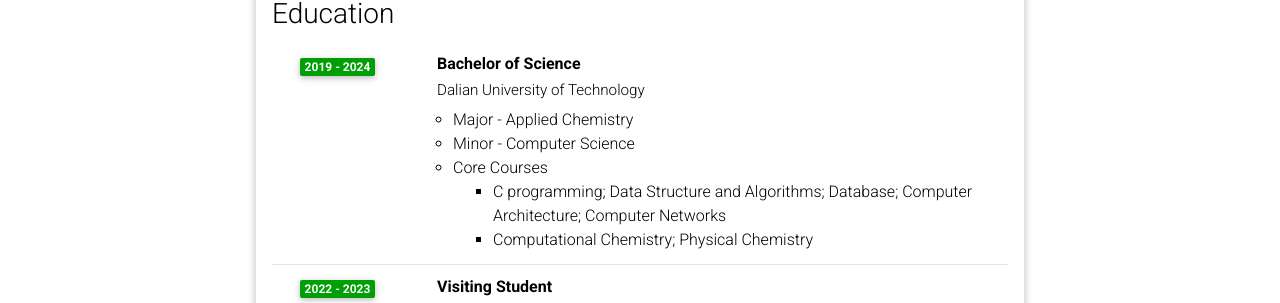
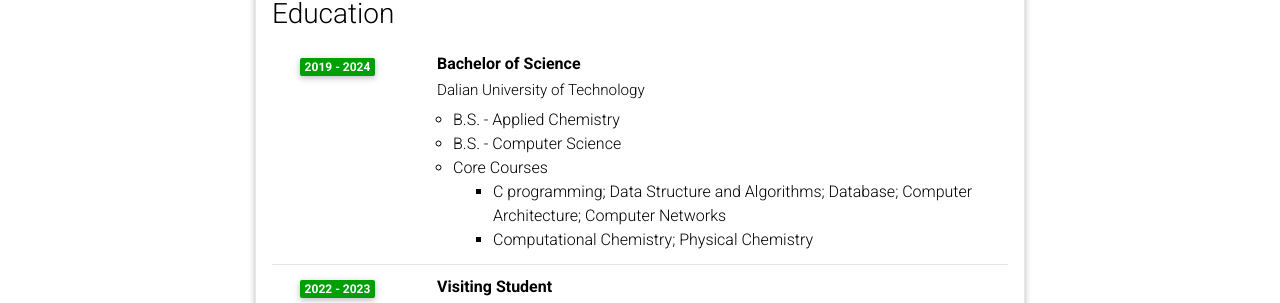
Before and after one commit to tinzzyli/tinzzyli.github.io, a Jekyll site: the page built from _pages/cv.md, in a window 1280 px wide and 900 px high. Shown: the part 413-716 px from the top of the window. Built offline with Jekyll 4.4.1, drawn with Linux system fonts in a browser that asks for light colours; comment, search, counter and statistics services are not loaded; a style sheet for code colours, icons or effects is not loaded.

Commit message:
update cv and cv pdf

```diff
--- a/_data/cv.yml
+++ b/_data/cv.yml
@@ -15,8 +15,8 @@
       institution: Dalian University of Technology
       year: 2019 - 2024
       description:
-        - Major - Applied Chemistry
-        - Minor - Computer Science
+        - B.S. - Applied Chemistry
+        - B.S. - Computer Science
         - title: Core Courses
           contents:
             - C programming; Data Structure and Algorithms; Database; Computer Architecture; Computer Networks
```
Also changed, not shown: README.md (+1 -1 lines), 1 other file.
